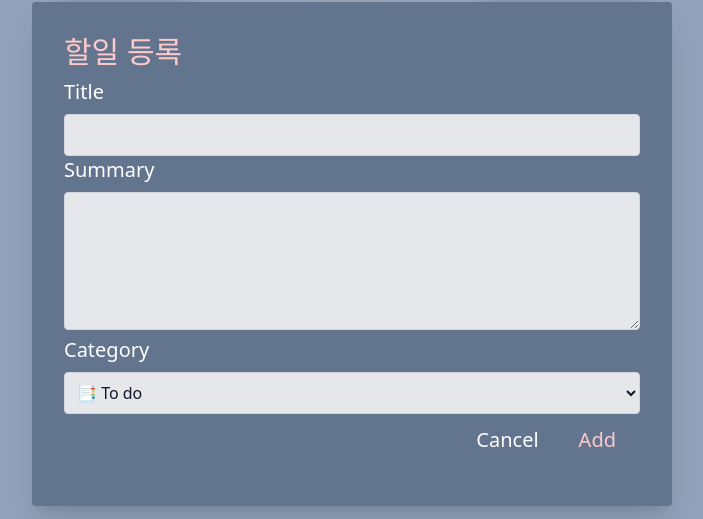
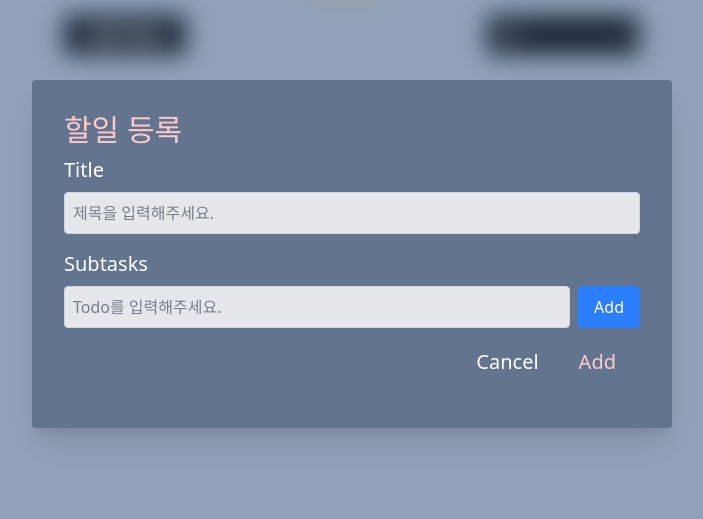
Before and after one commit to yes2489/react-todo-js, a React (Vite) app: page / in a window 1280 px wide. Both pictures are taken after a click on the button "Add Todo". Shown: the part 146-665 px from the top of the page, without its empty margins (288-991 px from the left). Built offline with nearby package versions, Linux system fonts and the light colour scheme.

Commit message:
feat: subTask 기능 추가

```diff
--- a/src/App.jsx
+++ b/src/App.jsx
@@ -1,100 +1,11 @@
-import { useState } from "react";
+import { useEffect, useState } from "react";
 import TodoBody from "./components/todos/TodoBody";
 import TodoHeader from "./components/todos/TodoHeader";
 import DefaultLayout from "./layouts/DefaultLayout";
 import { TodoProvider } from "./contexts/todoContext";
 
-const dummyTodos = [
-  {
-    id: 1,
-    title: "React 공부",
-    summary: "React를 공부한다.",
-    category: "TODO",
-  },
-  {
-    id: 2,
-    title: "점심 먹기",
-    summary: "점심을 먹는다.",
-    category: "PROGRESS",
-  },
-  {
-    id: 3,
-    title: "커피 마시기",
-    summary: "커피를 마신다.",
-    category: "DONE",
-  },
-];
-
 function App() {
-  const [todos, setTodos] = useState(dummyTodos);
-  const [selectedCategory, setFilter] = useState("ALL");
-
-  // 1. 할일 등록 기능
-  const addTodoHandler = (todo) => {
-    const newTodo = {
-      id: self.crypto.randomUUID(),
-      ...todo,
-    };
-    const updatedTodos = [...todos, newTodo];
-
-    setTodos(updatedTodos);
-  };
-
-  /**
-   * 2. 할일 수정 기능
-   * @param {*} updateTodo 새롭게 갱신할 할일 객체
-   */
-  const updateTodoHandler = (updateTodo) => {
-    console.log(updateTodo);
-
-    const updatedTodos = todos.map((todo) =>
-      todo.id === updateTodo.id ? updateTodo : todo
-    );
-    setTodos(updatedTodos);
-  };
-
-  // 3. 할일 삭제 기능
-  const deleteTodoHandler = (deleteTodoId) => {
-    const deleteTodos = todos.filter((todo) => todo.id !== deleteTodoId);
-    setTodos(deleteTodos);
-  };
-
-  // 4. 필터링 후 렌더링하는 기능
-
   return (
-    // Before
-    // <DefaultLayout>
-    //   <header>
-    //     <h1 className="pt-8 mx-auto text-red-200 max-w-max text-7xl">
-    //       <img
-    //         className="ml-4"
-    //         src="https://raw.githubusercontent.com/Tarikul-Islam-Anik/Animated-Fluent-Emojis/master/Emojis/Smilies/Thought%20Balloon.png"
-    //         alt="Thought Balloon"
-    //         width="75"
-    //         height="75"
-    //       />
-    //       <img
-    //         src="https://raw.githubusercontent.com/Tarikul-Islam-Anik/Animated-Fluent-Emojis/master/Emojis/Animals/Seal.png"
-    //         alt="Seal"
-    //         width="75"
-    //         height="75"
-    //       />
-    //     </h1>
-    //   </header>
-    //   <section className="max-w-xl m-4 mx-auto">
-    //     <TodoHeader
-    //       onAdd={addTodoHandler}
-    //       categorty={selectedCategory}
-    //       onFilter={setFilter}
-    //     />
-    //     <TodoBody
-    //       todos={filteredTodos}
-    //       onUpdate={updateTodoHandler}
-    //       onDelete={deleteTodoHandler}
-    //     />
-    //   </section>
-    // </DefaultLayout>
-    // After
     <DefaultLayout>
       <header>
         <h1 className="pt-8 mx-auto text-red-200 max-w-max text-7xl">
--- a/src/components/todos/TodoFilter.jsx
+++ b/src/components/todos/TodoFilter.jsx
@@ -1,7 +1,7 @@
 import React from "react";
 import { useTodos } from "@/contexts/todoContext";
 import { TODO_CATEGORY_ICON } from "@/constants/icon";
-import { useTodosDispatch } from "../../contexts/todoContext";
+import { useTodosDispatch } from "@/contexts/TodoContext";
 
 const TodoFilter = () => {
   const todos = useTodos();
--- a/src/components/todos/TodoForm.jsx
+++ b/src/components/todos/TodoForm.jsx
@@ -1,15 +1,16 @@
-import { TODO_CATEGORY_ICON } from "@/constants/icon";
 import { useState } from "react";
 import { useTodosDispatch } from "@/contexts/TodoContext";
+
 const TodoForm = ({ actionTitle, buttonText, onClose, todo }) => {
   // 할일 등록 폼인지, 수정 폼인지 구분하기 위한 함수
   const isNewTodoForm = actionTitle.startsWith("등록") ? true : false;
 
   const [title, setTitle] = useState(isNewTodoForm ? "" : todo.title);
-  const [summary, setSummary] = useState(isNewTodoForm ? "" : todo.summary);
   const [category, setCategory] = useState(
     isNewTodoForm ? "TODO" : todo.category
   );
+  const [subtasks, setSubtasks] = useState(isNewTodoForm ? [] : todo.subtasks);
+  const [newSubtask, setNewSubtask] = useState("");
 
   // useTodosDispatch()를 통해 dispatch 함수 불러오기
   const dispatch = useTodosDispatch();
@@ -17,7 +18,6 @@
   const todoActionHandler = () => {
     const updateTodo = {
       title: title,
-      summary,
       category,
     };
 
@@ -26,17 +26,38 @@
       updateTodo.id = todo.id;
       dispatch({
         type: "UPDATE",
-        updateTodo: { id: todo.id, title, summary, category },
+        updateTodo: { id: todo.id, title, category: "PROGRESS", subtasks },
       });
     } else {
       // 할일 추가 로직일 경우,
       dispatch({
         type: "ADD",
-        newTodo: { id: self.crypto.randomUUID(), title, summary, category },
+        newTodo: {
+          id: self.crypto.randomUUID(),
+          title,
+          category: "TODO",
+          subtasks,
+        },
       });
     }
 
     onClose();
+  };
+
+  const addSubtask = () => {
+    if (newSubtask.trim() !== "") {
+      const newItem = {
+        id: self.crypto.randomUUID(),
+        title: newSubtask,
+        done: false,
+      };
+      setSubtasks([...subtasks, newItem]);
+      setNewSubtask("");
+    }
+  };
+
+  const removeSubtask = (id) => {
+    setSubtasks(subtasks.filter((task) => task.id !== id));
   };
 
   return (
@@ -53,38 +74,53 @@
             className="w-full p-2 border-[1px] border-gray-300 bg-gray-200 text-gray-900 rounded"
             type="text"
             id="title"
+            placeholder="제목을 입력해주세요."
           />
         </div>
-        <div>
-          <label className="block mb-2 text-xl text-white" htmlFor="summary">
-            Summary
+        <div className="mt-4">
+          <label className="block mb-2 text-xl text-white" htmlFor="subtasks">
+            Subtasks
           </label>
-          <textarea
-            value={summary}
-            onChange={(event) => setSummary(event.target.value)}
-            className="w-full p-2 border-[1px] border-gray-300 bg-gray-200 text-gray-900 rounded"
-            id="summary"
-            rows="5"
-          />
+          <div className="flex gap-2 mb-2">
+            <input
+              value={newSubtask}
+              onChange={(event) => setNewSubtask(event.target.value)}
+              onKeyDown={(e) => {
+                if (e.key === "Enter") {
+                  e.preventDefault(); // form submit 방지
+                  addSubtask();
+                }
+              }}
+              className="flex-1 p-2 border border-gray-300 bg-gray-200 text-gray-900 rounded"
+              type="text"
+              id="subtasks"
+              placeholder="Todo를 입력해주세요."
+            />
+            <button
+              type="button"
+              onClick={addSubtask}
+              className="px-4 text-white bg-blue-500 rounded whitespace-nowrap"
+            >
+              Add
+            </button>
+          </div>
         </div>
-        <div>
-          <label className="block mb-2 text-xl text-white" htmlFor="category">
-            Category
-          </label>
-          <select
-            value={category}
-            onChange={(event) => setCategory(event.target.value)}
-            className="w-full p-2 border-[1px] border-gray-300 bg-gray-200 text-gray-900 rounded"
-            id="category"
-          >
-            <option value="TODO">{TODO_CATEGORY_ICON.TODO} To do</option>
-            <option value="PROGRESS">
-              {TODO_CATEGORY_ICON.PROGRESS} On progress
-            </option>
-            <option value="DONE">{TODO_CATEGORY_ICON.DONE} Done</option>
-          </select>
-        </div>
-
+        <ul className="pl-5 list-disc space-y-1">
+          {subtasks.map((task) => (
+            <li key={task.id} className="text-sm text-gray-100 list-item">
+              <div className="flex justify-between items-center">
+                <span>{task.title}</span>
+                <button
+                  type="button"
+                  className="ml-2 px-2 py-1 text-sm font-medium text-red-600 bg-white  rounded hover:bg-red-100"
+                  onClick={() => removeSubtask(task.id)}
+                >
+                  삭제
+                </button>
+              </div>
+            </li>
+          ))}
+        </ul>
         <div className="flex justify-end gap-4">
           <button
             onClick={onClose}
--- a/src/components/todos/TodoItem.jsx
+++ b/src/components/todos/TodoItem.jsx
@@ -1,32 +1,27 @@
+import TodoForm from "./TodoForm";
 import React, { useState } from "react";
-import { TODO_CATEGORY_ICON } from "@/constants/icon";
-import IconButton from "../ui/IconButton";
 import { createPortal } from "react-dom";
 import Modal from "@/components/ui/Modal";
-import TodoForm from "./TodoForm";
+import IconButton from "../ui/IconButton";
+import { TODO_CATEGORY_ICON } from "@/constants/icon";
 import { useTodosDispatch } from "@/contexts/TodoContext";
 
-const TodoItem = ({ todo, onUpdate, onDelete }) => {
+const TodoItem = ({ todo, onUpdate }) => {
   const [openModal, open] = useState(false);
-
   // TodoContext에서 상태를 변경할 함수를 불러오기
   const dispatch = useTodosDispatch();
 
   return (
-    <li className="flex gap-4 justify-between my-4 py-4 px-4 border-[1px] bg-gray-700 rounded-md shadow-xl">
+    <li className="flex flex-col gap-2 my-4 py-4 px-4 border-[1px] bg-gray-700 rounded-md shadow-xl">
+      <div className="flex justify-between items-start">
         <div>
-        <span className="text-lg font-medium text-gray-300">
-          {TODO_CATEGORY_ICON[todo.category]}
+          {/* 카테고리 아이콘 + 텍스트 */}
+          <span className="text-sm text-gray-300">
+            {TODO_CATEGORY_ICON[todo.category]} {todo.category}
           </span>
-        <div>
-          <h2
-            data-test="title"
-            className="mb-0 text-lg font-bold text-gray-100 uppercase"
-          >
+          <h2 className="mt-1 text-lg font-bold text-gray-100 uppercase">
             {todo.title}
           </h2>
-          <p className="mt-2 text-base text-gray-200">{todo.summary}</p>
-        </div>
         </div>
         <div className="flex items-center gap-1">
           <IconButton onClick={() => open(true)} icon={"✏️"} />
@@ -35,6 +30,37 @@
             icon={"🗑"}
           />
         </div>
+      </div>
+
+      {/* 서브태스크 목록 */}
+      {todo.subtasks?.length > 0 && (
+        <ul className="pl-4 mt-2 space-y-1">
+          {todo.subtasks.map((subtask) => (
+            <li key={subtask.id} className="flex items-center gap-2">
+              <input
+                type="checkbox"
+                checked={subtask.done}
+                onChange={(e) =>
+                  dispatch({
+                    type: "UPDATE_SUBTASK",
+                    todoId: todo.id,
+                    subtaskId: subtask.id,
+                    done: e.target.checked,
+                  })
+                }
+              />
+              <span
+                className={`text-sm ${
+                  subtask.done ? "line-through text-gray-400" : "text-gray-100"
+                }`}
+              >
+                {subtask.title}
+              </span>
+            </li>
+          ))}
+        </ul>
+      )}
+
       {openModal &&
         createPortal(
           <Modal onClose={() => open(false)}>
--- a/src/contexts/TodoContext.jsx
+++ b/src/contexts/TodoContext.jsx
@@ -1,40 +1,26 @@
-// Todo라는 도메인과 관련된 컨텍스트 파일
+import { createContext, useContext, useReducer, useEffect } from "react";
 
-import { createContext, useContext, useReducer } from "react";
+// 초기 데이터: localStorage에서 가져오거나 없으면 기본값
+function storeTodos() {
+  const stored = localStorage.getItem("todos");
+  return stored ? JSON.parse(stored) : { data: [], category: "ALL" };
+}
 
-const dummyTodos = [
-  {
-    id: 1,
-    title: "React 공부",
-    summary: "React를 공부한다.",
-    category: "TODO",
-  },
-  {
-    id: 2,
-    title: "점심 먹기",
-    summary: "점심을 먹는다.",
-    category: "PROGRESS",
-  },
-  {
-    id: 3,
-    title: "커피 마시기",
-    summary: "커피를 마신다.",
-    category: "DONE",
-  },
-];
-
-// 할일 데이터를 제공하는 컨텍스트
+// Todo 목록 상태를 저장하는 Context
 export const TodoContext = createContext();
 
-// 할일 상태 변경(dispatch) 로직들을 제공하는 컨텍스트(useReducer와 관련된 컨텍스트)
+// Todo 상태를 변경하는 dispatch 함수를 위한 Context
 export const TodoDispatchContext = createContext();
 
-// TodoContext와 TodoDispatchContext를 감싼(Wrapping) 컴포넌트(추상화 맥락)
+// Context Provider: 하위 컴포넌트에 todos와 dispatch를 공급
 export const TodoProvider = ({ children }) => {
-  const [todos, dispatch] = useReducer(reducer, {
-    data: dummyTodos,
-    category: "ALL",
-  });
+  const [todos, dispatch] = useReducer(reducer, storeTodos());
+
+  // todos 상태가 변경될 때마다 localStorage에 저장
+  useEffect(() => {
+    // 데이터 저장
+    localStorage.setItem("todos", JSON.stringify(todos));
+  }, [todos]);
 
   return (
     <TodoContext.Provider value={todos}>
@@ -45,21 +31,26 @@
   );
 };
 
-// 외부에서 사용하기 편하게 추상화시킨 변수
+// Context를 외부에서 쉽게 사용하도록 커스텀 훅 제공
 export const useTodos = () => useContext(TodoContext);
 export const useTodosDispatch = () => useContext(TodoDispatchContext);
 
-// reducer 함수
+// reducer 함수: todos 상태를 action에 따라 업데이트
 const reducer = (todos, action) => {
+  // 현재 상태에서 data(할 일 목록), category(현재 필터 상태) 분리
   const { data, category } = todos;
 
   switch (action.type) {
     case "ADD":
+      // 새로운 todo를 리스트에 추가
       const { newTodo } = action;
+      // 기존 data에 새 todo를 추가한 새 배열로 반환
       return { data: [...data, newTodo], category };
 
     case "UPDATE":
+      // 특정 todo를 수정하는 액션
       const { updateTodo } = action;
+      // id가 일치하는 항목을 수정된 todo로 대체
       const updatedTodos = data.map((todo) =>
         todo.id === updateTodo.id ? { ...updateTodo } : todo
       );
@@ -67,10 +58,52 @@
 
     case "DELETE":
       const { id } = action;
+      // 해당 id가 아닌 항목만 필터링하여 남김
       const deletedTodos = data.filter((todo) => todo.id !== id);
       return { data: deletedTodos, category };
 
     case "FILTER":
+      // 현재 보여줄 todo 필터(category)를 변경하는 액션
+      // todo 리스트는 그대로 유지하고, category만 변경
       return { data, category: action.selectedCategory };
+
+    case "UPDATE_CATEGORY":
+      // 특정 todo의 category를 수동으로 변경하는 액션
+      const { updateId, newCategory } = action;
+      // 해당 id의 todo만 category 변경
+      const categoryUpdatedTodos = data.map((todo) =>
+        todo.id === updateId ? { ...todo, category: newCategory } : todo
+      );
+      return { data: categoryUpdatedTodos, category };
+
+    case "UPDATE_SUBTASK":
+      // 서브태스크(subtask)의 완료 상태를 업데이트하고,
+      // 해당 todo의 전체 category를 자동으로 변경하는 액션
+      const { todoId, subtaskId, done } = action;
+
+      const subtaskUpdatedTodos = data.map((todo) => {
+        if (todo.id === todoId) {
+          // 해당 todo의 subtasks 중 특정 subtask만 완료 상태 변경
+          const updatedSubtasks = todo.subtasks.map((subtask) =>
+            subtask.id === subtaskId ? { ...subtask, done } : subtask
+          );
+
+          // 완료된 서브태스크 수에 따라 전체 todo의 category 자동 판별
+          const doneCount = updatedSubtasks.filter((s) => s.done).length;
+          let newCategory = "TODO"; // 기본값
+          if (doneCount === updatedSubtasks.length) newCategory = "DONE";
+          else if (doneCount > 0) newCategory = "PROGRESS";
+
+          // 변경된 subtasks와 category를 반영한 todo 반환
+          return {
+            ...todo,
+            subtasks: updatedSubtasks,
+            category: newCategory,
+          };
+        }
+        return todo; // 대상이 아닌 todo는 그대로 반환
+      });
+
+      return { data: subtaskUpdatedTodos, category };
   }
 };
```
Lines whose indentation alone changed are shown as unchanged.
